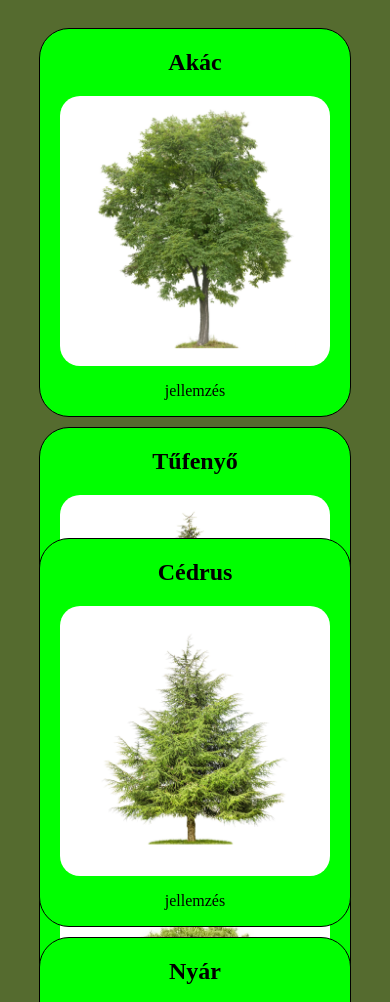
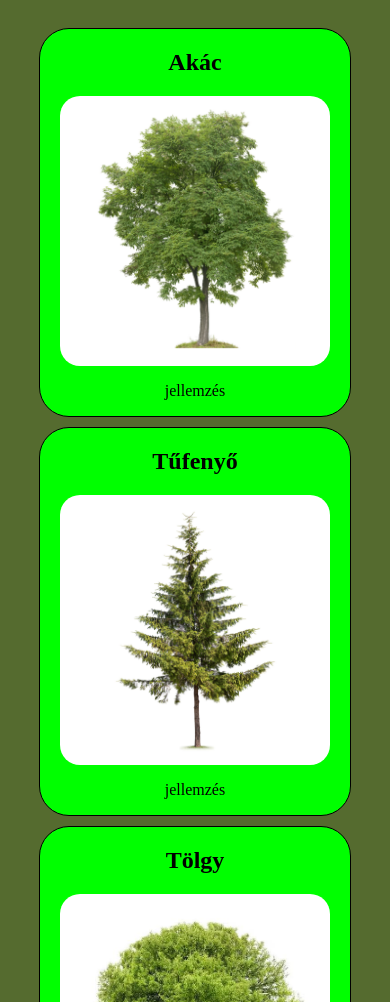
Before and after one commit to JuhaszBalint-pg/JB_VGY_FAISKOLA, a plain HTML site: page trees/trees.html in a window 390 px wide. Shown: the part 81-1083 px from the top of the page. Drawn offline with Linux system fonts and the light colour scheme.

Commit message:
WORKING CSS GRID

```diff
--- a/index.css
+++ b/index.css
@@ -45,6 +45,7 @@
     grid-area: item2;
     align-content: center;
     height: 95%;
+    padding: 5%;
     border-radius: 30px;
     margin-bottom: 30px;
 }
--- a/trees/trees.css
+++ b/trees/trees.css
@@ -1,5 +1,6 @@
 main {
     display: grid;
+        grid-template-rows: auto minmax(500px, auto) minmax(500px, auto) auto;
     grid-template-areas:
         "header"
         "sor1"
@@ -16,7 +17,6 @@ main {
     "fa1 fa2 fa3";
     gap: 20px;
     grid-area: sor1;
-    height: 500px;
 }
 
 .sor2 {
@@ -26,7 +26,6 @@ main {
     "fa4 fa5 fa6";
     gap: 20px;
     grid-area: sor2;
-    height: 500px;
 }
 
 .sor1 img, .sor2 img {
@@ -56,6 +55,7 @@ footer {
 @media (max-width: 800px) {
     main {
         display: grid;
+        grid-template-rows: 1fr;
         grid-template-areas:
         "header"
         "sor1"
@@ -88,7 +88,6 @@ footer {
         "fa6";
         gap: 10px;
         width: 100%;
-
     }
 
     footer {
```
